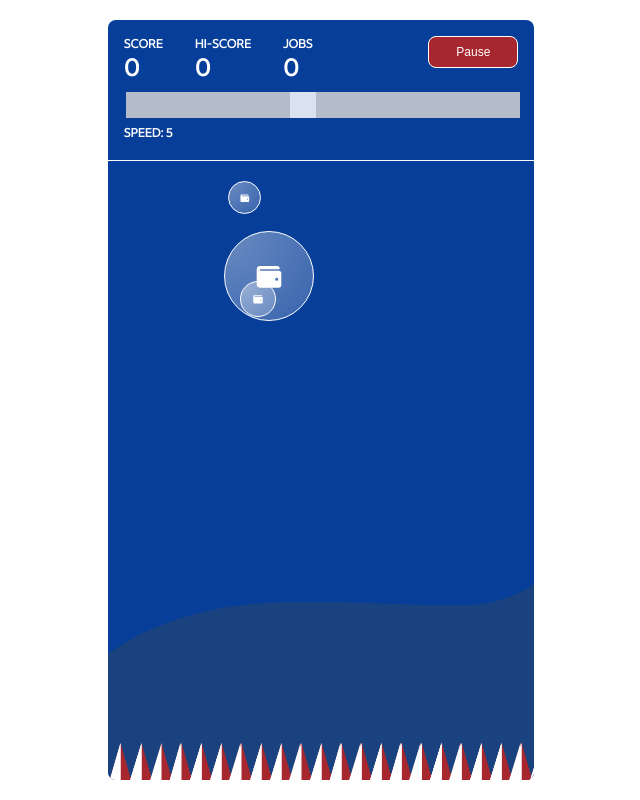
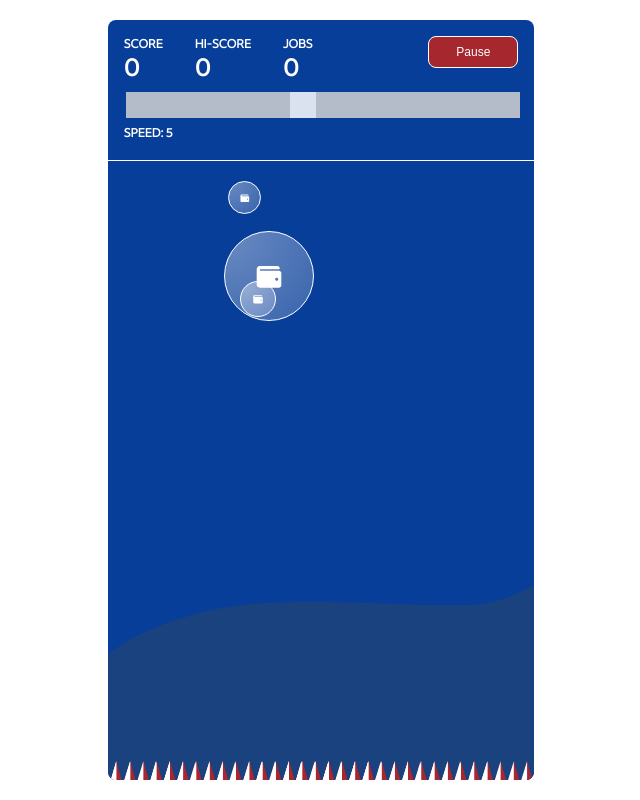
Before and after one commit to brandonkoopa/get-people-jobs, a React app: page / in a window 1280 px wide. Both pictures are taken after a click on the button "Start". Shown: the whole page, without its empty margins (319-959 px from the left). Built offline with nearby package versions, Linux system fonts and the light colour scheme.

Commit message:
spikes positioning

```diff
--- a/src/components/Spikes.js
+++ b/src/components/Spikes.js
@@ -3,7 +3,7 @@ import React from 'react';
 const Spikes = () => {
   return (
     <div id="spikes" className="spikes">
-    <svg width="645" height="50" viewBox="0 0 645 50" fill="none" xmlns="http://www.w3.org/2000/svg">
+    <svg width="645" height="370" viewBox="0 0 645 1" fill="none" xmlns="http://www.w3.org/2000/svg">
 <path d="M12.5 0L23.3253 37.5H1.67468L12.5 0Z" fill="#A7272F"/>
 <path d="M33.5 0L44.3253 37.5H22.6747L33.5 0Z" fill="#A7272F"/>
 <path d="M53.5 0L64.3253 37.5H42.6747L53.5 0Z" fill="#A7272F"/>
--- a/src/scss/components/_spikes.scss
+++ b/src/scss/components/_spikes.scss
@@ -6,4 +6,17 @@
   overflow: hidden;
   right: 0;
   position: absolute;
+
+  bottom: 0px;
+  position: absolute;
+  transition: 2s;
+  width: 100%;
+
+  svg {
+    position: absolute;
+    height: 100%;
+    left: 0;
+    top: 0;
+    width: 100%;
+  }
 }
```
